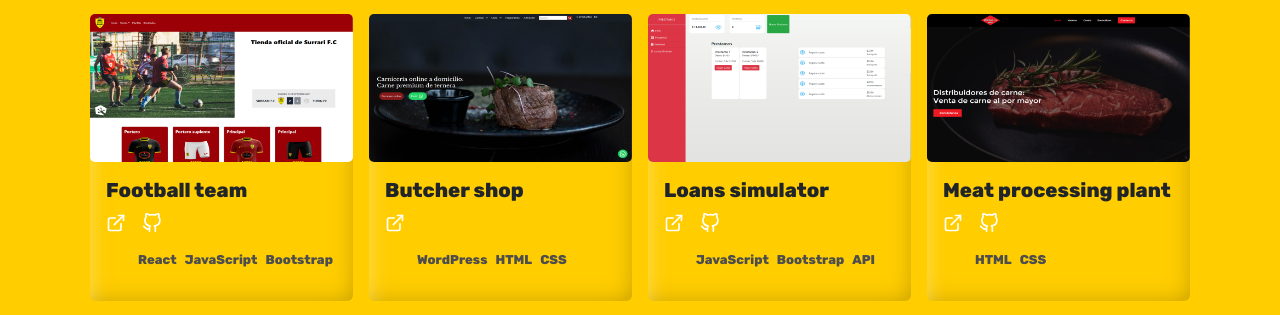
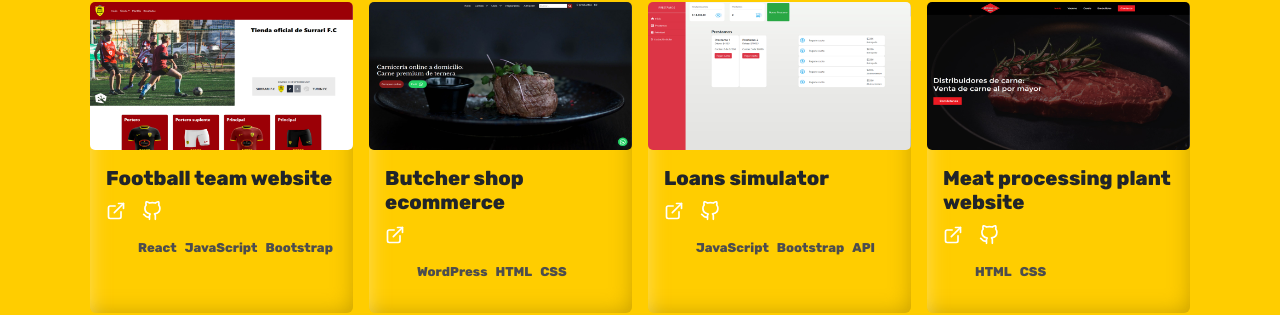
Before and after one commit to Tutealga/portfolio, a React (Create React App) app: page / in a window 1280 px wide. Shown: the part 1058-1373 px from the top of the page. Built offline with nearby package versions, Linux system fonts and the light colour scheme.

Commit message:
Arreglos

```diff
--- a/src/components/Projects/data.js
+++ b/src/components/Projects/data.js
@@ -1,8 +1,8 @@
 const data = [
-    {skills:['React','JavaScript','Bootstrap'],title:'Football team', img: require('./assets/surrarifc.jpg'), demo:'https://tutealga.github.io/surrarifc/', github:'https://github.com/Tutealga/surrarifc'},
-    {skills:['WordPress','HTML','CSS'],title:'Butcher shop', img: require('./assets/elorigen.jpg'), demo:'https://carniceriaelorigen.com/'},
+    {skills:['React','JavaScript','Bootstrap'],title:'Football team website', img: require('./assets/surrarifc.jpg'), demo:'https://tutealga.github.io/surrarifc/', github:'https://github.com/Tutealga/surrarifc'},
+    {skills:['WordPress','HTML','CSS'],title:'Butcher shop ecommerce', img: require('./assets/elorigen.jpg'), demo:'https://carniceriaelorigen.com/'},
     {skills:['JavaScript','Bootstrap','API'],title:'Loans simulator', img: require('./assets/simulador.jpg'), demo:'https://tutealga.github.io/simuladorinteractivo/', github:'https://github.com/Tutealga/simuladorinteractivo'},
-    {skills:['HTML','CSS'],title:'Meat processing plant', img: require('./assets/mediavillamark.jpg'), demo:'https://tutealga.github.io/mediavillamark/', github:'https://github.com/Tutealga/mediavillamark'},
+    {skills:['HTML','CSS'],title:'Meat processing plant website', img: require('./assets/mediavillamark.jpg'), demo:'https://tutealga.github.io/mediavillamark/', github:'https://github.com/Tutealga/mediavillamark'},
 ]
 
 export default data;
```
